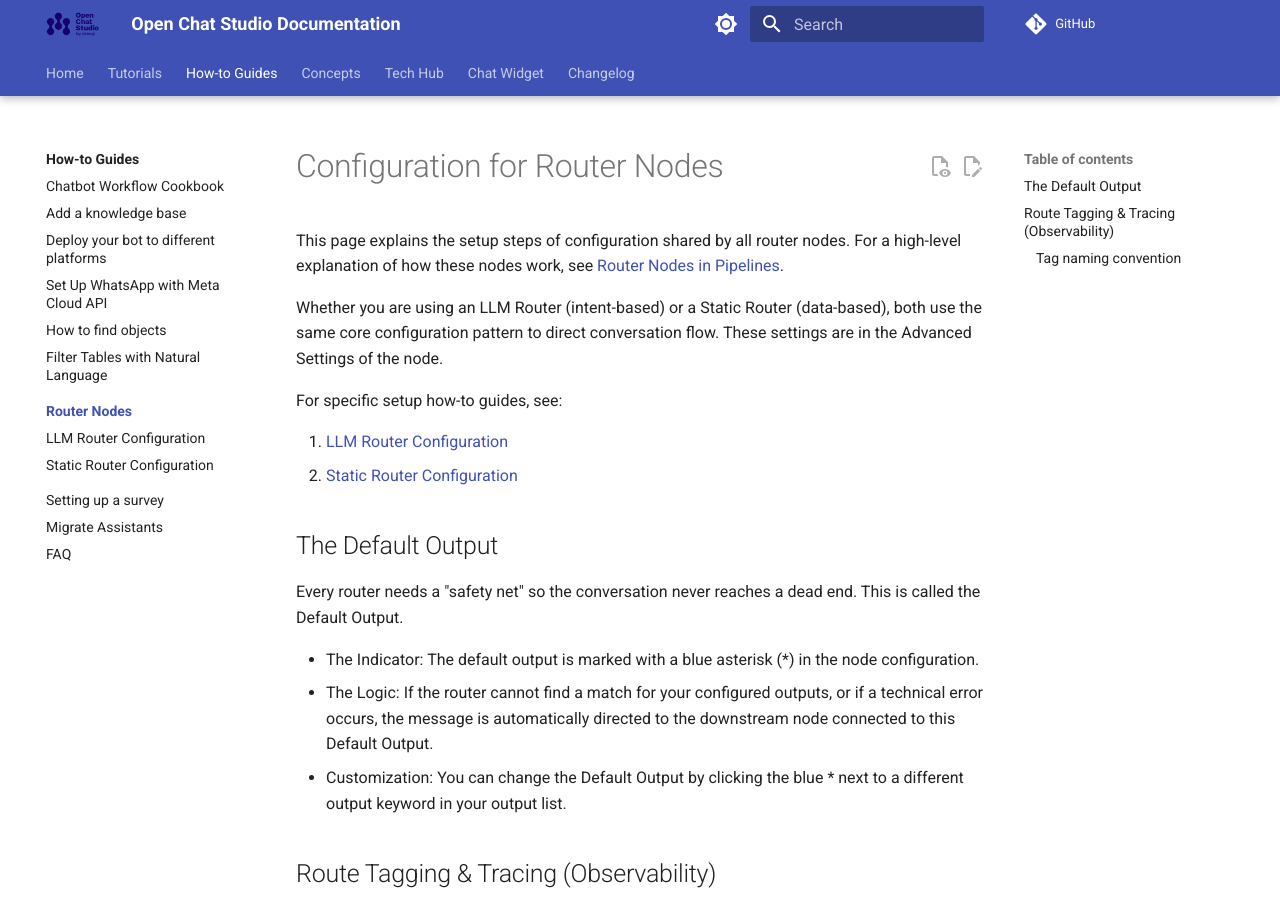
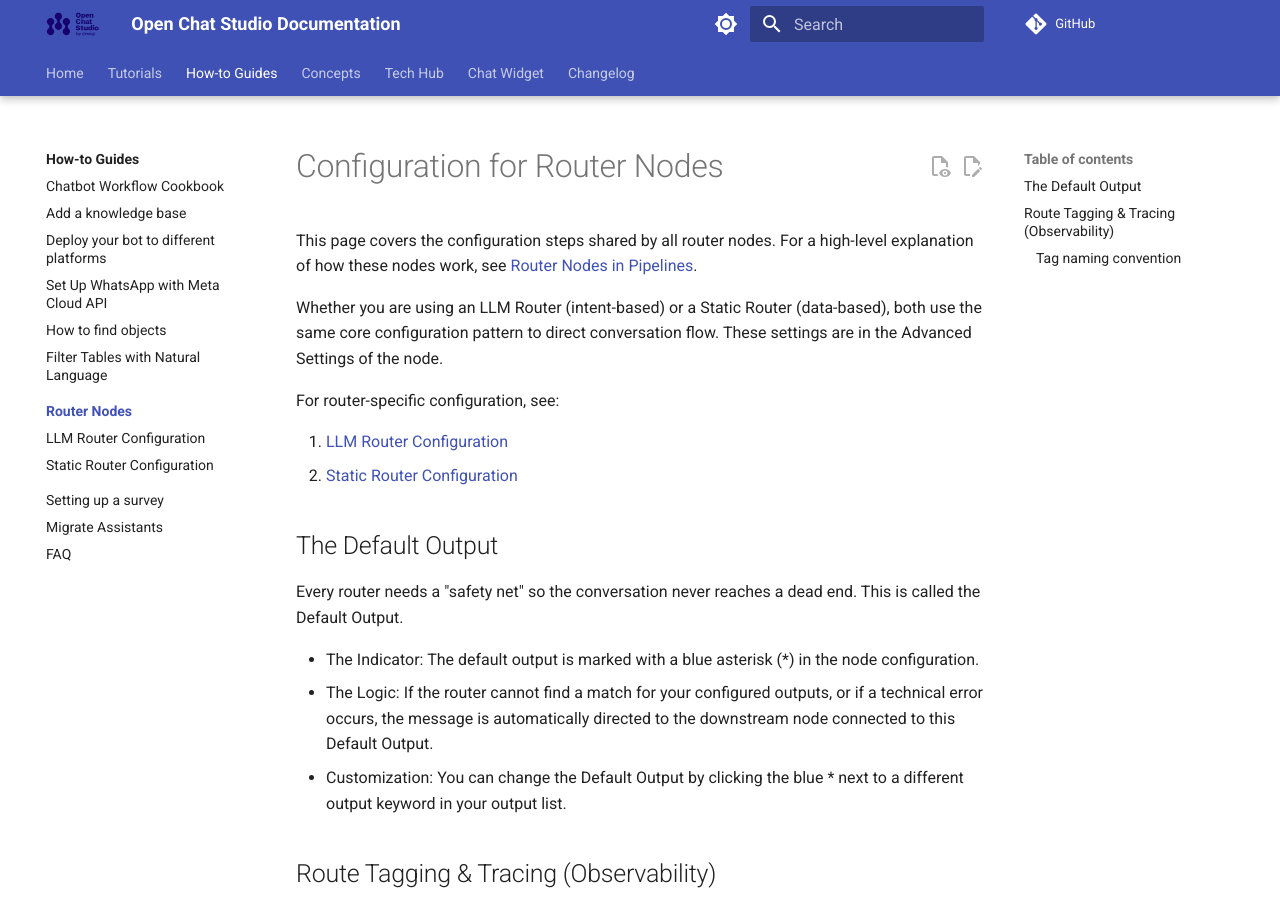
Before and after one commit to dimagi/open-chat-studio-docs, an MkDocs documentation site: the page built from docs/how-to/routers/index.md, in a window 1280 px wide and 900 px high. Built offline with MkDocs 1.6.1 and Material for MkDocs 9.7.7, drawn with Linux system fonts in a browser that asks for light colours; a script that is not in the unit is left out; comment, search, counter and statistics services are not loaded.

Commit message:
Reworded from Claude

```diff
--- a/docs/how-to/routers/index.md
+++ b/docs/how-to/routers/index.md
@@ -1,10 +1,10 @@
 # Configuration for Router Nodes
 
-This page explains the setup steps of configuration shared by all router nodes. For a high-level explanation of how these nodes work, see [Router Nodes in Pipelines](../../concepts/pipelines/router_nodes.md).
+This page covers the configuration steps shared by all router nodes. For a high-level explanation of how these nodes work, see [Router Nodes in Pipelines](../../concepts/pipelines/router_nodes.md).
 
 Whether you are using an LLM Router (intent-based) or a Static Router (data-based), both use the same core configuration pattern to direct conversation flow. These settings are in the Advanced Settings of the node.
 
-For specific setup how-to guides, see:
+For router-specific configuration, see:
 
 1. [LLM Router Configuration](llm_router.md)
 2. [Static Router Configuration](static_router.md)
```
